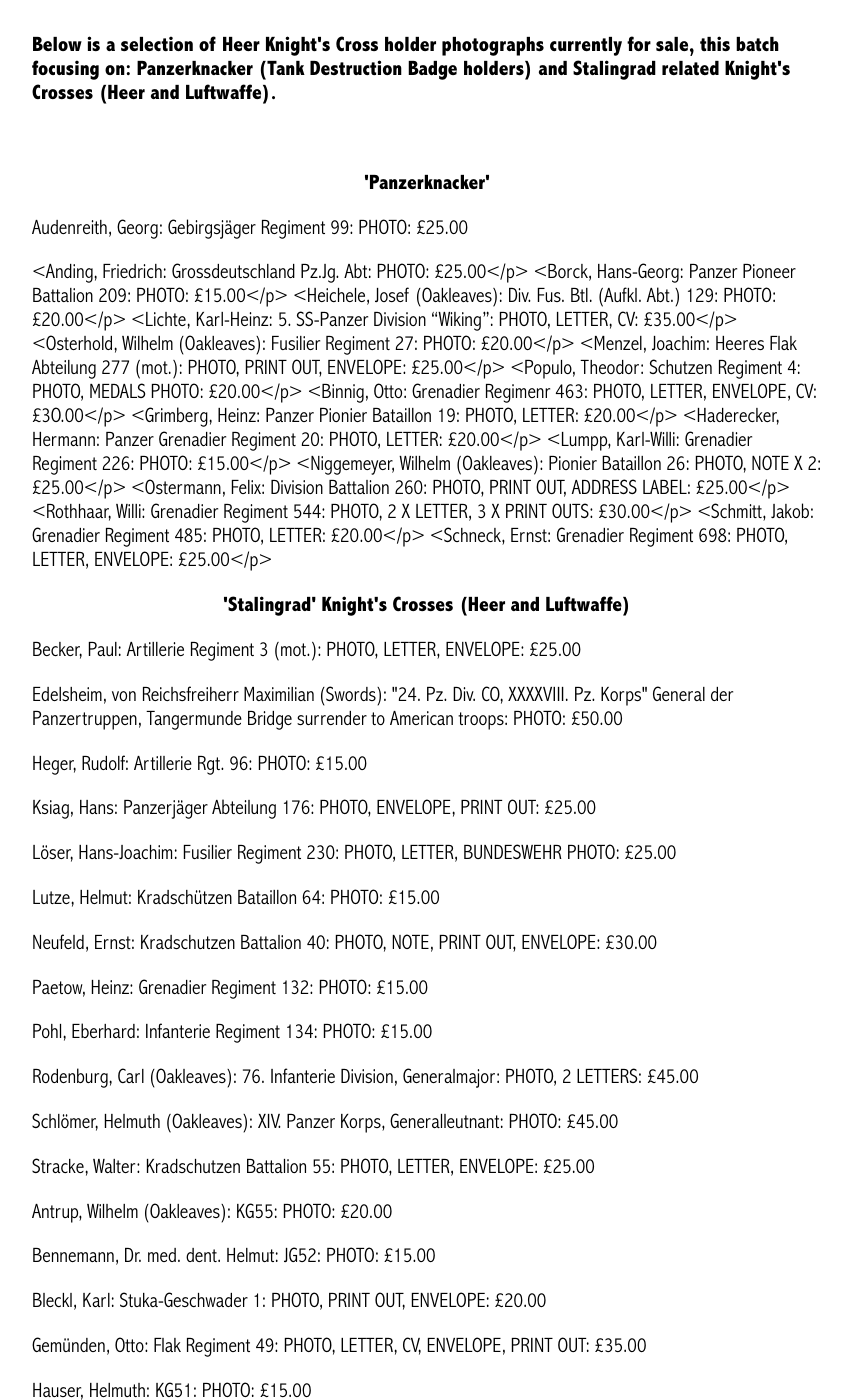
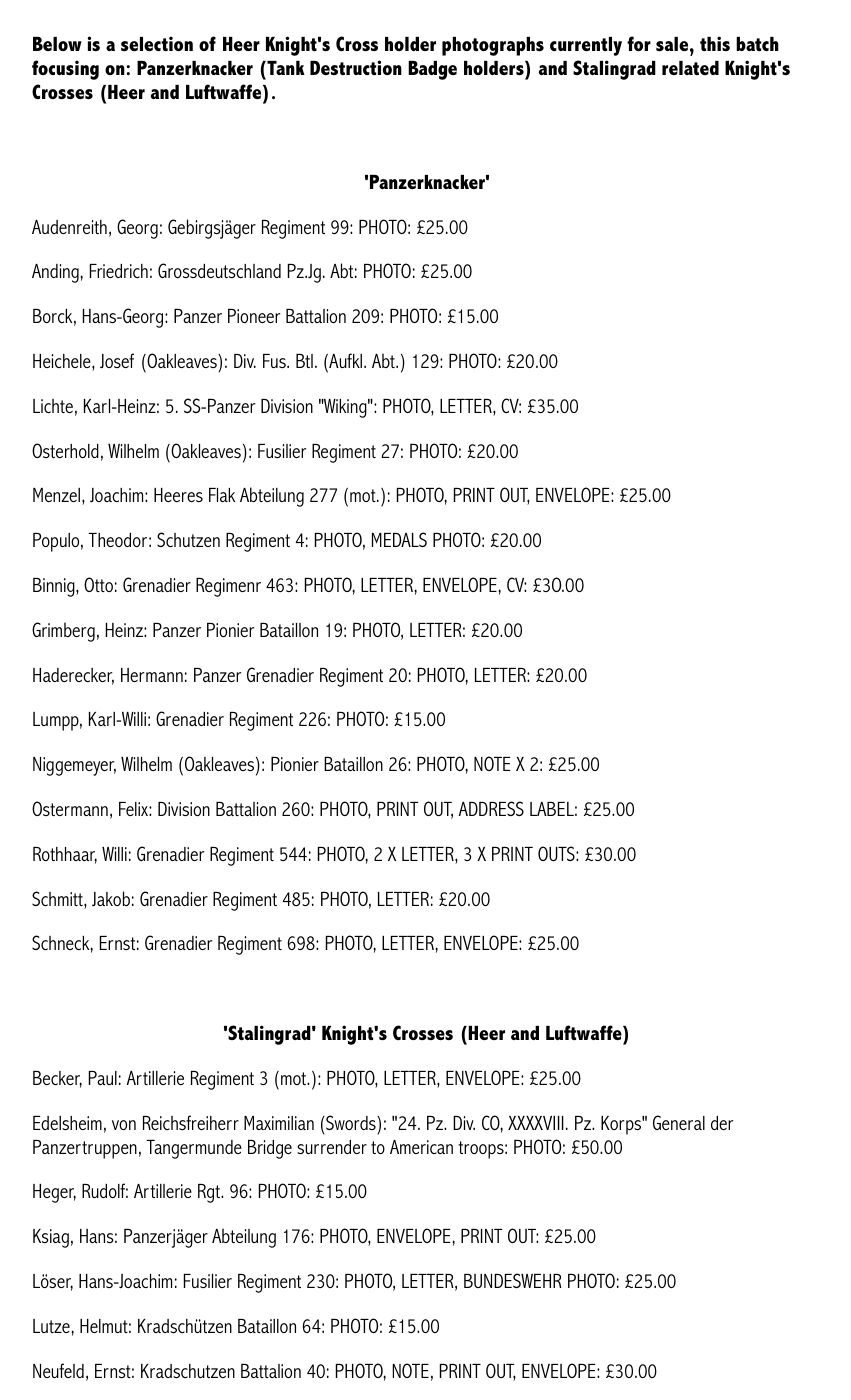
Before and after one commit to lahphotographs/lahphotographs.github.com, a Jekyll site: the page built from heer_photos.md, in a window 1280 px wide and 1400 px high, scrolled down 8573 px. Shown: the whole window, without its empty margins (213-1064 px from the left). Built offline with Jekyll 4.4.1, drawn with Linux system fonts in a browser that asks for light colours.

```diff
--- a/heer_photos.md
+++ b/heer_photos.md
@@ -22,22 +22,22 @@ class: book_cover
 <br />
 <p><b><center>'Panzerknacker'</center></b></p>
 <p>Audenreith,	Georg: Gebirgsjäger Regiment 99:  PHOTO: £25.00</p>
-<Anding,	Friedrich: Grossdeutschland Pz.Jg. Abt:	 PHOTO: £25.00</p>
-<Borck,	Hans-Georg: Panzer Pioneer Battalion 209:	PHOTO: £15.00</p>
-<Heichele,	Josef	(Oakleaves): Div. Fus. Btl. (Aufkl. Abt.) 129:	PHOTO: £20.00</p>
-<Lichte,	Karl-Heinz: 5. SS-Panzer Division "Wiking":	PHOTO, LETTER, CV: £35.00</p>
-<Osterhold,	Wilhelm	(Oakleaves): Fusilier Regiment 27:	PHOTO: £20.00</p>
-<Menzel,	Joachim: Heeres Flak Abteilung 277 (mot.):	PHOTO, PRINT OUT, ENVELOPE: £25.00</p>
-<Populo,	Theodor: Schutzen Regiment 4:	PHOTO, MEDALS PHOTO: £20.00</p>
-<Binnig,	Otto: Grenadier Regimenr 463:	PHOTO, LETTER, ENVELOPE, CV: £3O.00</p>
-<Grimberg,	Heinz: Panzer Pionier Bataillon 19:	PHOTO, LETTER: £20.00</p>
-<Haderecker,	Hermann: Panzer Grenadier Regiment 20:	PHOTO, LETTER: £20.00</p>
-<Lumpp,	Karl-Willi: Grenadier Regiment 226:	PHOTO: £15.00</p>
-<Niggemeyer,	Wilhelm	(Oakleaves): Pionier Bataillon 26:	PHOTO, NOTE X 2: £25.00</p>
-<Ostermann,	Felix: Division Battalion 260:	PHOTO, PRINT OUT, ADDRESS LABEL: £25.00</p>
-<Rothhaar,	Willi: Grenadier Regiment 544:	PHOTO, 2 X LETTER, 3 X PRINT OUTS: £30.00</p>
-<Schmitt,	Jakob: Grenadier Regiment 485:	PHOTO, LETTER: £20.00</p>
-<Schneck,	Ernst: Grenadier Regiment 698:	PHOTO, LETTER, ENVELOPE: £25.00</p>
+<P>Anding,	Friedrich: Grossdeutschland Pz.Jg. Abt:	 PHOTO: £25.00</p>
+<p>Borck,	Hans-Georg: Panzer Pioneer Battalion 209:	PHOTO: £15.00</p>
+<p>Heichele,	Josef	(Oakleaves): Div. Fus. Btl. (Aufkl. Abt.) 129:	PHOTO: £20.00</p>
+<p>Lichte,	Karl-Heinz: 5. SS-Panzer Division "Wiking":	PHOTO, LETTER, CV: £35.00</p>
+<p>Osterhold,	Wilhelm	(Oakleaves): Fusilier Regiment 27:	PHOTO: £20.00</p>
+<p>Menzel,	Joachim: Heeres Flak Abteilung 277 (mot.):	PHOTO, PRINT OUT, ENVELOPE: £25.00</p>
+<p>Populo,	Theodor: Schutzen Regiment 4:	PHOTO, MEDALS PHOTO: £20.00</p>
+<p>Binnig,	Otto: Grenadier Regimenr 463:	PHOTO, LETTER, ENVELOPE, CV: £3O.00</p>
+<p>Grimberg,	Heinz: Panzer Pionier Bataillon 19:	PHOTO, LETTER: £20.00</p>
+<p>Haderecker,	Hermann: Panzer Grenadier Regiment 20:	PHOTO, LETTER: £20.00</p>
+<p>Lumpp,	Karl-Willi: Grenadier Regiment 226:	PHOTO: £15.00</p>
+<p>Niggemeyer,	Wilhelm	(Oakleaves): Pionier Bataillon 26:	PHOTO, NOTE X 2: £25.00</p>
+<p>Ostermann,	Felix: Division Battalion 260:	PHOTO, PRINT OUT, ADDRESS LABEL: £25.00</p>
+<p>Rothhaar,	Willi: Grenadier Regiment 544:	PHOTO, 2 X LETTER, 3 X PRINT OUTS: £30.00</p>
+<p>Schmitt,	Jakob: Grenadier Regiment 485:	PHOTO, LETTER: £20.00</p>
+<p>Schneck,	Ernst: Grenadier Regiment 698:	PHOTO, LETTER, ENVELOPE: £25.00</p>
 <br />
 <p><b><center>'Stalingrad' Knight's Crosses (Heer and Luftwaffe)</center></b></p>
 <p>Becker, Paul: Artillerie Regiment 3 (mot.):	PHOTO, LETTER, ENVELOPE: £25.00</p>
```
